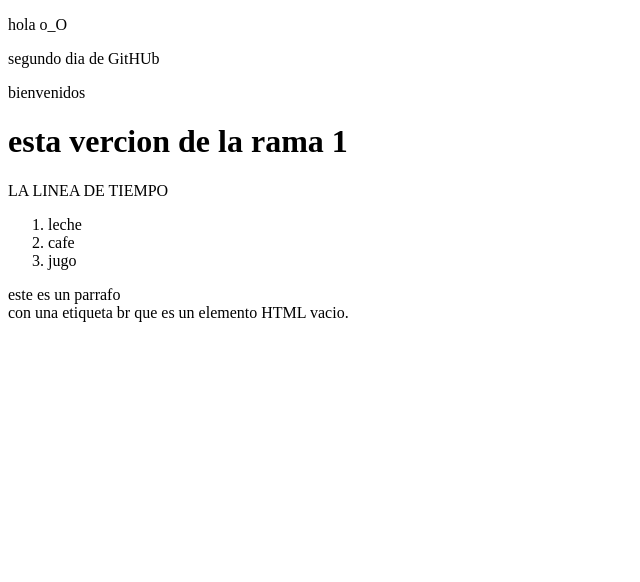
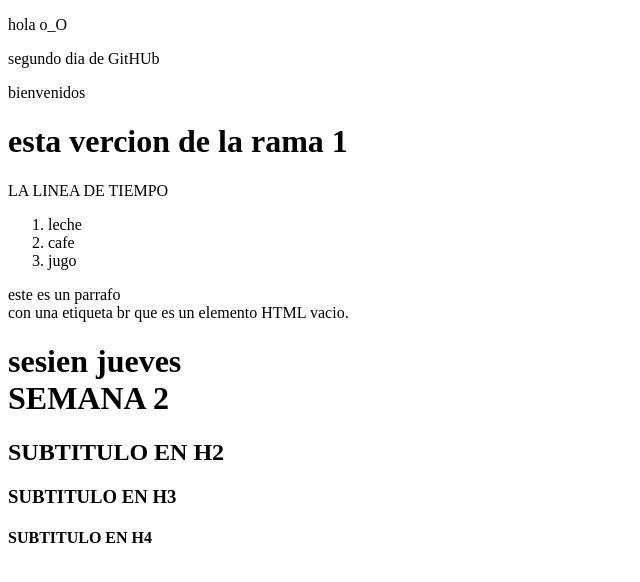
Before and after one commit to jesuschavez-10/Jes-s-Github, a plain HTML site: page INDEX.HTML in a window 1280 px wide. Shown: the whole page, without its empty margins (0-640 px from the left). Drawn offline with Linux system fonts and the light colour scheme.

Commit message:
TAMAÑO DE LETRA

```diff
--- a/INDEX.HTML
+++ b/INDEX.HTML
@@ -5,7 +5,7 @@
     <meta name="viewport" content="width=device-width, initial-scale=1.0">
     <title>instituto certus</title>
 </head>
-<body> <style>="background-color"</style>
+<body> <style>="background-color" aquamarine </style>
     <p>hola o_O</p>
     <p>segundo dia de GitHUb</p>
     <p>bienvenidos</p>
@@ -23,10 +23,12 @@
 
 
 
+<h1> sesien jueves <BR>
+    SEMANA 2 </h1>
 
-
-
-
+<H2>SUBTITULO EN H2 </H2>
+<H3> SUBTITULO EN H3 </H3>
+<H4> SUBTITULO EN H4 </H4>
 
 
 
```
